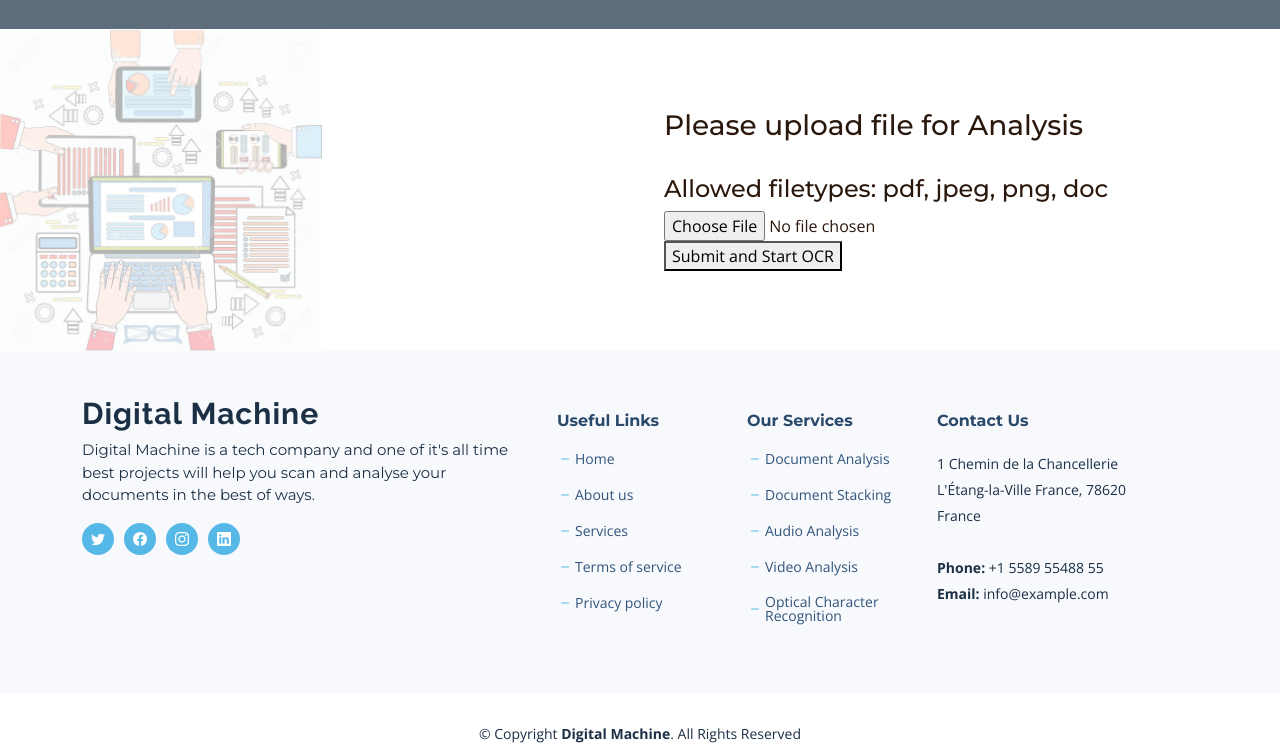
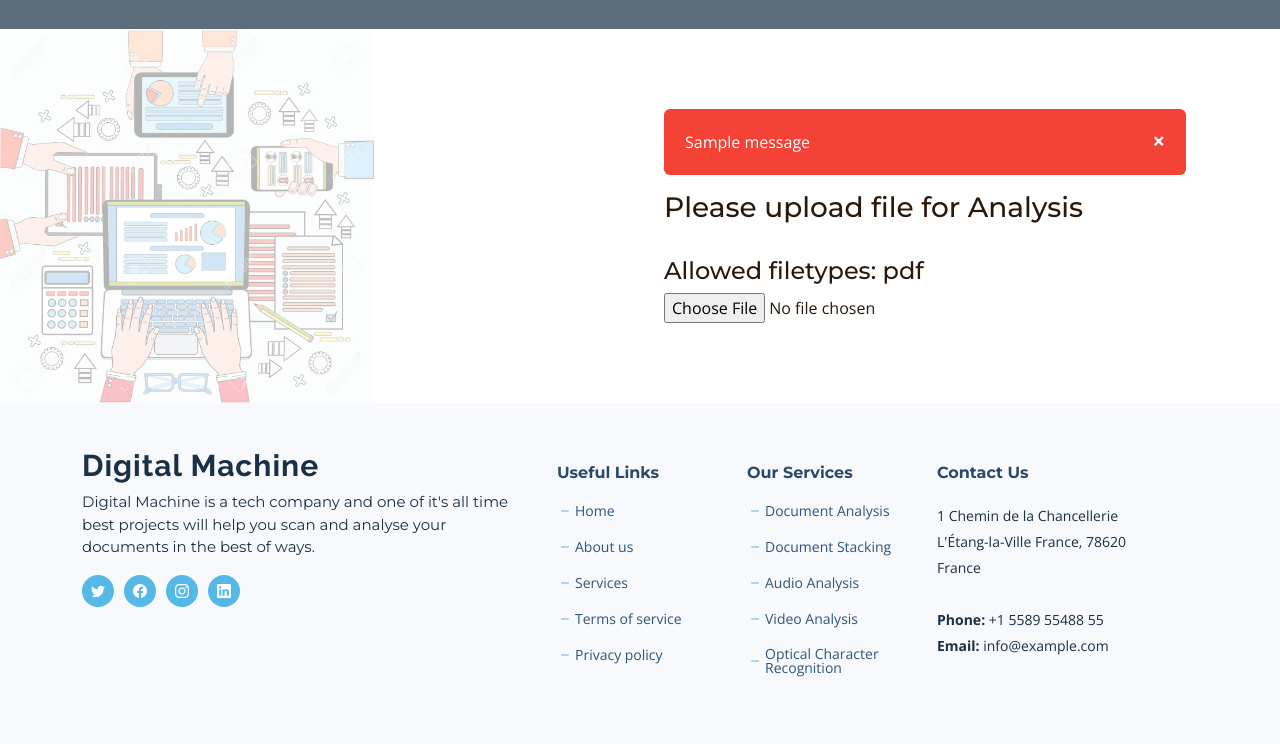
Before and after one commit to NovaceptAI/ML-Analysis-azure, a Flask app: page /upload.html in a window 1280 px wide. Shown: the part 101-845 px from the top of the page. Run offline with Flask 2, Linux system fonts and the light colour scheme; one stand-in notice (Sample message) is shown; parts of the project's set-up code (start-up, migrations or seed data) failed here and were passed over; some libraries are stand-ins or nearby versions.

Commit message:
Upload Changes
Upload Changes

```diff
--- a/ml_ocr/__init__.py
+++ b/ml_ocr/__init__.py
@@ -1,4 +1,5 @@
 # from app import app
+import json
 import os.path
 import boto3
 from flask import Flask, render_template, request, redirect, flash, url_for
@@ -12,7 +13,9 @@ db = get_db()
 if ENV == "dev":
     UPLOAD_FOLDER = 'C:/Users/novneet.patnaik/Documents/GitHub/ML-Analysis-azure/ml_ocr/tmp/upload_files'
 elif ENV == "qa":
-    UPLOAD_FOLDER = '.'
+    UPLOAD_FOLDER = './ml_ocr/tmp/upload_files'
+# ALLOWED_EXTENSIONS = {'txt', 'pdf', 'png', 'jpg', 'jpeg', 'ppt', 'docx'}
+ALLOWED_EXTENSIONS = {'pdf'}
 app.config['UPLOAD_FOLDER'] = UPLOAD_FOLDER
 
 
@@ -33,6 +36,11 @@ def index():
 @app.route('/login.html')
 def login():
     return render_template('login.html')
+
+
+def allowed_file(filename):
+    return '.' in filename and \
+           filename.rsplit('.', 1)[1].lower() in ALLOWED_EXTENSIONS
 
 
 @app.route('/team.html')
@@ -166,6 +174,12 @@ def upload_file():
     return render_template('upload.html')
 
 
+@app.route('/select_page', methods=['GET', 'POST'])
+def select_page():
+    data = request.get_data()
+    render_template("select_pages.html", output_data=data)
+
+
 @app.route('/select_pages', methods=['GET', 'POST'])
 def select_pages():
     """
@@ -173,38 +187,33 @@ def select_pages():
     :input: File/Files
     :return: no of pages of a file or of each file
     """
-    file_list = request.files.getlist("file")
+    f = request.files.get("file")
     filename_list = []
     counter = 0
-    for f in file_list:
-        if f.filename != "":
-            if " " in f.filename:
-                f.filename = f.filename.replace(" ", "_")
-            filename_list.append(f.filename)
+    # for f in file_list:
+    if f.filename != "" and allowed_file(f.filename):
+        if " " in f.filename:
+            f.filename = f.filename.replace(" ", "_")
+        filename_list.append(f.filename)
 
-            # count the number of files
-            counter = counter + 1
+        # count the number of files
+        counter = counter + 1
 
-            # Get AWS Credentials from MongoDB
-            data = db['creds'].find_one()
-            s3_bucket = 'digimachine-mlocr'
-            s3 = boto3.resource(
-                service_name='s3',
-                region_name='us-east-2',
-                aws_access_key_id=data['aws_access_key_id'],
-                aws_secret_access_key=data['aws_secret_access_key']
-            )
+        # Get AWS Credentials from MongoDB
+        data = db['creds'].find_one()
+        s3_bucket = 'digimachine-mlocr'
+        s3 = boto3.resource(
+            service_name='s3',
+            region_name='us-east-2',
+            aws_access_key_id=data['aws_access_key_id'],
+            aws_secret_access_key=data['aws_secret_access_key']
+        )
 
-            # Save file in the temporary folder
-            filename = secure_filename(f.filename)
-            f.save(os.path.join(app.config['UPLOAD_FOLDER'], filename))
-            file_content = open(os.path.join(app.config['UPLOAD_FOLDER'], filename), 'rb')
-            s3.Bucket(s3_bucket).put_object(Key=filename, Body=file_content)
-
-        else:
-            error = "no file"
-            flash('File Not Selected')
-            return redirect(url_for('upload_file'))
+        # Save file in the temporary folder
+        filename = secure_filename(f.filename)
+        f.save(os.path.join(app.config['UPLOAD_FOLDER'], filename))
+        file_content = open(os.path.join(app.config['UPLOAD_FOLDER'], filename), 'rb')
+        s3.Bucket(s3_bucket).put_object(Key=filename, Body=file_content)
 
         # Check extension and call the correct method
         # filename = filename["'file_list'"][0]
@@ -227,7 +236,17 @@ def select_pages():
         for i in range(pages):
             pages_list.append(i + 1)
         data = {"filename": filename, "pages": pages_list}
-        return render_template("select_pages.html", output_data=data)
+        json_str = json.dumps(data)
+        return render_template("select_pages.html", output_data=json_str)
+
+    else:
+        error = "no file"
+
+        if not allowed_file(f.filename):
+            flash('Wrong File Type')
+        else:
+            flash('File Not Selected')
+        return redirect(url_for('upload_file'))
 
 
 @app.route('/display_feature', methods=['GET', 'POST'])
--- a/ml_ocr/models/segmentation_ml.py
+++ b/ml_ocr/models/segmentation_ml.py
@@ -1,6 +1,6 @@
 # import spacy library
 import spacy
-# import en_core_web_sm
+import en_core_web_sm
 # from nltk.corpus import wordnet
 
 
--- a/ml_ocr/templates/features.html
+++ b/ml_ocr/templates/features.html
@@ -196,7 +196,7 @@
             <a href="index.html" class="logo d-flex align-items-center">
               <span>Digital Machine</span>
             </a>
-            <p>Digital Machine is a tech company and one of it's all time best projects will help you scan and analyse your documents in the best of ways.</p>
+            <p>Digital Machine is a tech company and one of its all-time best projects will help you scan and analyse your documents in the best of ways.</p>
             <div class="social-links d-flex  mt-3">
               <a href="#" class="twitter"><i class="bi bi-twitter"></i></a>
               <a href="#" class="facebook"><i class="bi bi-facebook"></i></a>
--- a/ml_ocr/templates/summarization.html
+++ b/ml_ocr/templates/summarization.html
@@ -115,8 +115,8 @@
               <h3>Document Info</h3>
               <ul>
                 <li><strong>Pages</strong>: 4</li>
-                <li><strong>Title</strong>: Digital Machine</li>
-                <li><strong>Author</strong>: Malika Tinfou</li>
+                <li><strong>Title</strong>: </li>
+                <li><strong>Author</strong>: </li>
                 <li><strong>Next Feature</strong>: <a href="segmentation.html">Segmentation</a></li>
               </ul>
             </div>
@@ -131,6 +131,8 @@
         </div>
 
       </div>
+      </div>
+
     </section><!-- End Portfolio Details Section -->
 
   </main><!-- End #main -->
--- a/ml_ocr/templates/upload.html
+++ b/ml_ocr/templates/upload.html
@@ -113,44 +113,77 @@
     <div class="container-fluid">
         <main class="tm-main">
 <!--            &lt;!&ndash; Search form &ndash;&gt;-->
-<!--                    {% with messages = get_flashed_messages(with_categories=true) %}-->
-<!--                            {% if messages %}-->
-<!--                                {% for category, message in messages %}-->
-<!--                                    <span>{{ message }}</span>-->
-<!--                                {% endfor %}-->
-<!--                            {% endif %}-->
-<!--                        {% endwith %}-->
+                    {% with messages = get_flashed_messages(with_categories=true) %}
+                            {% if messages %}
+                                {% for category, message in messages %}
+                                    <div class="alert">
+                                      <span class="closebtn" onclick="this.parentElement.style.display='none';">&times;</span>
+                                      {{ message }}
+                                    </div>
+                                {% endfor %}
+                            {% endif %}
+                        {% endwith %}
             <div class="row tm-row">
                    <div class="row">
                      <div class="form-panel">
-                        <form class="form-horizontal style-form" action="/select_pages" method="post" enctype="multipart/form-data">
+
                         <h3>Please upload file for Analysis</h3>
                             <br>
-                            <h4>Allowed filetypes: pdf, jpeg, png, doc</h4>
-                        <div class="form-group">
-                            <input type=file id="uploadButton" name="file" value="Upload Document" required/>
-                         </div>
-<!--                        <div class="form-group">-->
-<!--                        <input type="file" id="upload" />-->
-<!--                            <audio id="audio" controls>-->
-<!--                              <source src="" id="src" />-->
-<!--                            </audio>-->
-<!--                         </div>-->
-                        <div class="form-group">
-                          <button class="button" name="button1" value="upload" type="submit"> Submit and Start OCR</button>
-                        </div>
+                            <h4>Allowed filetypes: pdf </h4>
+                        <form id="upload-form" method="POST" action="/select_pages" enctype="multipart/form-data">
+                          <input type="file" name="file" id="myFile" accept=".pdf" onchange="uploadFile()"/>
+                          <div id="loader" style="display:none;">
+                            <img src="/static/img/spinner.gif" alt="Loading...">
+                          </div>
+                        </form>
                         <script>
-                             $(function(){
-                                $("input[type = 'submit']").click(function(){
-                                   var $fileUpload = $("input[type='file']");
-                                   if (parseInt($fileUpload.get(0).files.length) > 2){
-                                      alert("You are only allowed to upload a maximum of 3 files");
-                                   }
-                                });
-                             });
+                             function uploadFile() {
+                            // Get the file input element
+                            var fileInput = document.getElementById('myFile');
+                            var form = document.getElementById('upload-form');
+
+                            // Get the file size in bytes
+                            var fileSize = fileInput.files[0].size;
+
+                            // Check if the file size is greater than 5MB (5 * 1024 * 1024 bytes)
+                            if (fileSize > 5242880) {
+                              alert('The file size exceeds the maximum allowed limit of 5MB');
+                              // Clear the file input element
+                              fileInput.value = '';
+                              return;
+                            }
+
+                            // Show the loader
+                            var loader = document.getElementById('loader');
+                            loader.style.display = 'block';
+
+                            // Submit the form using AJAX
+                            var xhr = new XMLHttpRequest();
+<!--                            xhr.open('POST', '/select-pages', true);-->
+<!--                            xhr.setRequestHeader('Content-Type', 'application/json;charset=UTF-8');-->
+                            xhr.onload = function()
+                            {
+                            if (xhr.status === 200)
+                                {
+                              // Hide the loader
+                              loader.style.display = 'none';
+
+                              // Navigate to the next page
+<!--                              var responseData = JSON.parse(xhr.responseText);-->
+<!--                              console.log(responseData.filename);-->
+<!--                              console.log(responseData.pages);-->
+                              window.location.href = '/upload.html';
+                                  }
+                            else {
+                              console.log('Request failed.  Returned status of ' + xhr.status);
+                                  }
+                            };
+                            xhr.open(form.method, form.action, true);
+                            xhr.send(new FormData(form));
+<!--                             xhr.send(JSON.stringify(data));-->
+                          }
                           </script>
 
-                        </form>
                      </div>
                      <!-- /row -->
                </div>
@@ -259,4 +292,26 @@
 
 </body>
 
+<style>
+  .alert {
+    padding: 20px;
+    background-color: #f44336;
+    color: white;
+  }
+
+  .closebtn {
+    margin-left: 15px;
+    color: white;
+    font-weight: bold;
+    float: right;
+    font-size: 22px;
+    line-height: 20px;
+    cursor: pointer;
+    transition: 0.3s;
+  }
+
+  .closebtn:hover {
+    color: black;
+  }
+</style>
 </html>
```
Also changed, not shown: ml_ocr/static/img/spinner.gif (added).
